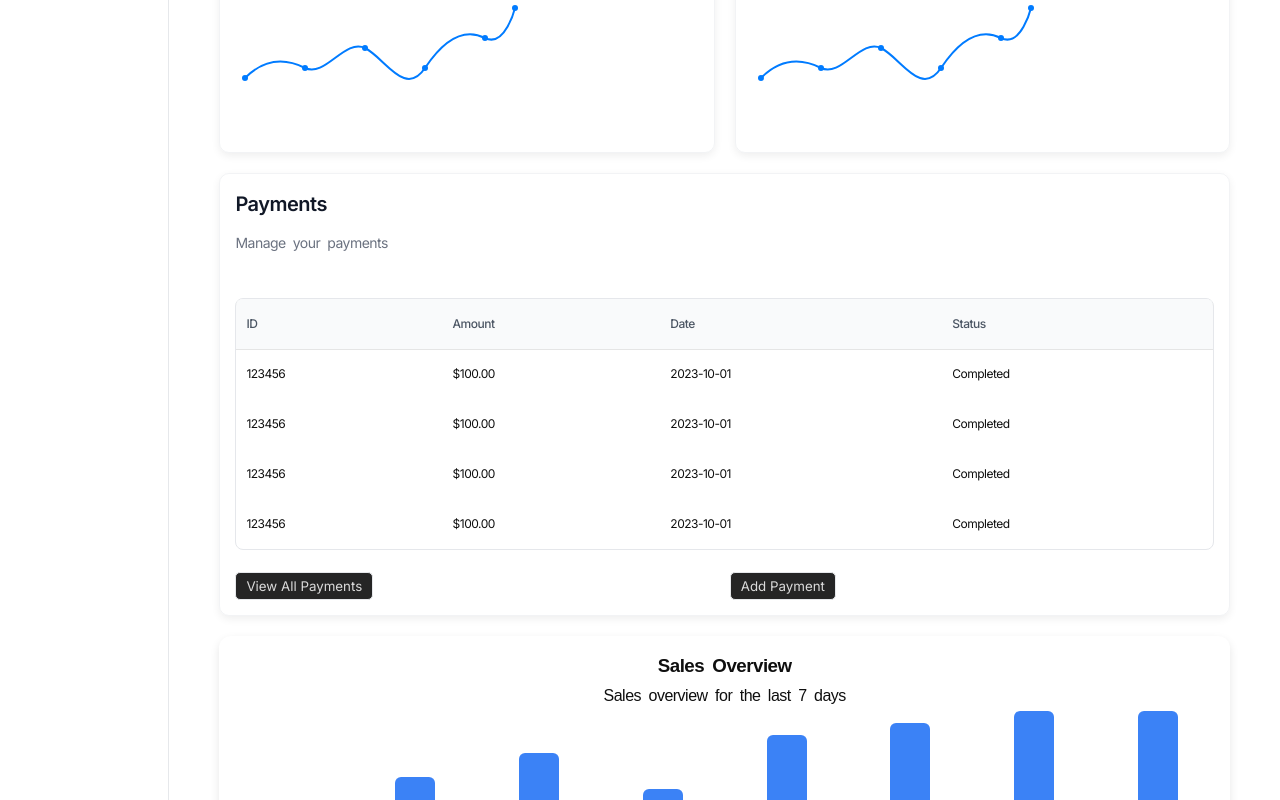
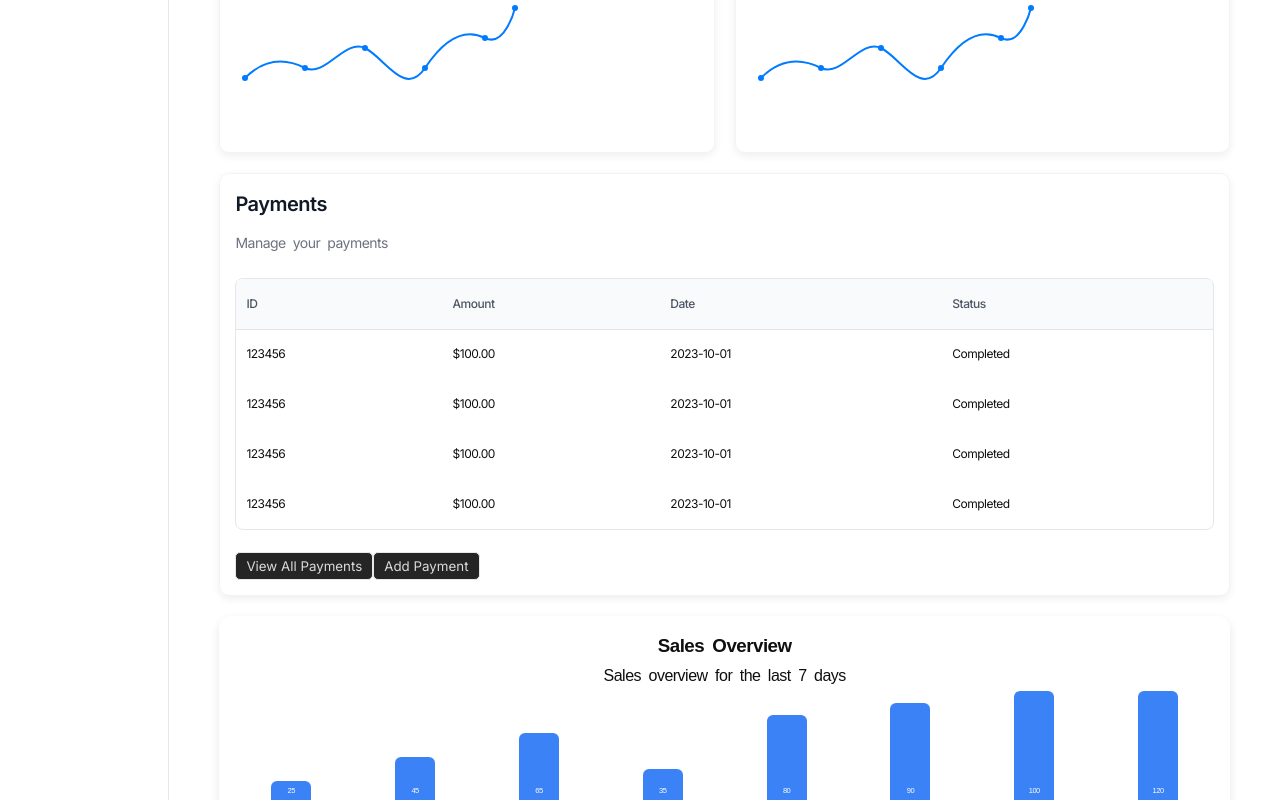
Before and after one commit to monority/dashboard, a React (Vite) app: page /dashboard in a window 1280 px wide. Shown: the part 635-1435 px from the top of the page. Built offline with nearby package versions, Linux system fonts and the light colour scheme.

Commit message:
:art: refactor PaymentCard component; remove unnecessary wrapper and elements, update styles for better layout :art: add SmallBox component; create a new UI element for displaying title, icon, value, and description :art: update main.scss; add spacing for wrapper elements

```diff
--- a/src/assets/sass/components/ui/_paymentcard.scss
+++ b/src/assets/sass/components/ui/_paymentcard.scss
@@ -27,9 +27,7 @@
     align-items: center;
   }
 
-  .element {
-    flex: 1;
-  }
+
 
   h3 {
     font-size: 20px;
--- a/src/assets/sass/main.scss
+++ b/src/assets/sass/main.scss
@@ -38,6 +38,7 @@ section{
 .element_row {
 	@include mixins.flex(center, center, row)
 }
+
 
 .wrapper_start,
 .container_start,
--- a/src/display/components/ui/element/PaymentCard.jsx
+++ b/src/display/components/ui/element/PaymentCard.jsx
@@ -12,10 +12,6 @@ const PaymentCard = () => {
 					<div className="element">
 						<p>Manage your payments</p>
 					</div>
-				</div>
-				<div className="wrapper">
-					<div className="element"></div>
-					<div className="element"></div>
 				</div>
 				<div className="table_container">
 					<table>
@@ -55,7 +51,7 @@ const PaymentCard = () => {
 						</tbody>
 					</table>
 				</div>
-				<div className="flex gap1">
+				<div className="wrapper_start">
 					<div className="element">
 						<Button type="primary" size="large" text="View All Payments" />
 					</div>
```
Also changed, not shown: src/display/components/ui/element/SmallBox.jsx (added, +22 -0 lines).
